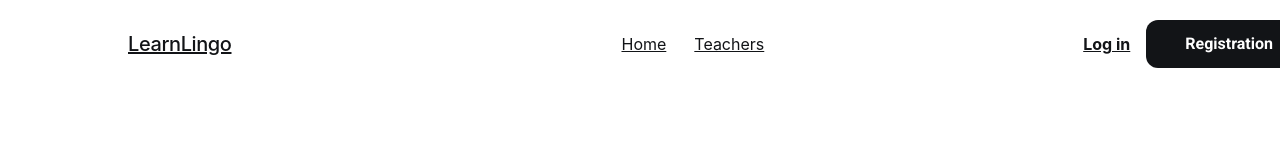
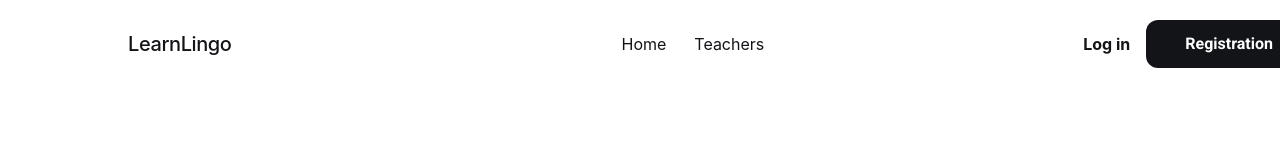
Before and after one commit to EugeneNikiforov/learn-lang, a React (Create React App) app: page / in a window 1280 px wide. Shown: the top 160 px of the page. Built offline with nearby package versions, Linux system fonts and the light colour scheme.

Commit message:
add files

```diff
--- a/src/components/Home/header.module.scss
+++ b/src/components/Home/header.module.scss
@@ -27,6 +27,7 @@
         font-weight: 500;
         line-height: 1.2;
         letter-spacing: -0.4px;
+        text-decoration: none;
     }
 
     &Menu {
@@ -41,6 +42,7 @@
             font-style: normal;
             font-weight: 400;
             line-height: 1.25;
+            text-decoration: none;
         }
 
         &Teachers {
@@ -50,6 +52,7 @@
             font-weight: 400;
             line-height: 1.25;
             margin-left: 28px;
+            text-decoration: none;
         }
     }
 
@@ -66,6 +69,7 @@
             font-style: normal;
             font-weight: 700;
             line-height: 1.25;
+            text-decoration: none;
         }
 
         &Reg {
```
Also changed, not shown: src/pages/Favorites.jsx (added), src/pages/Home.jsx (added), src/pages/Teachers.jsx (added).
